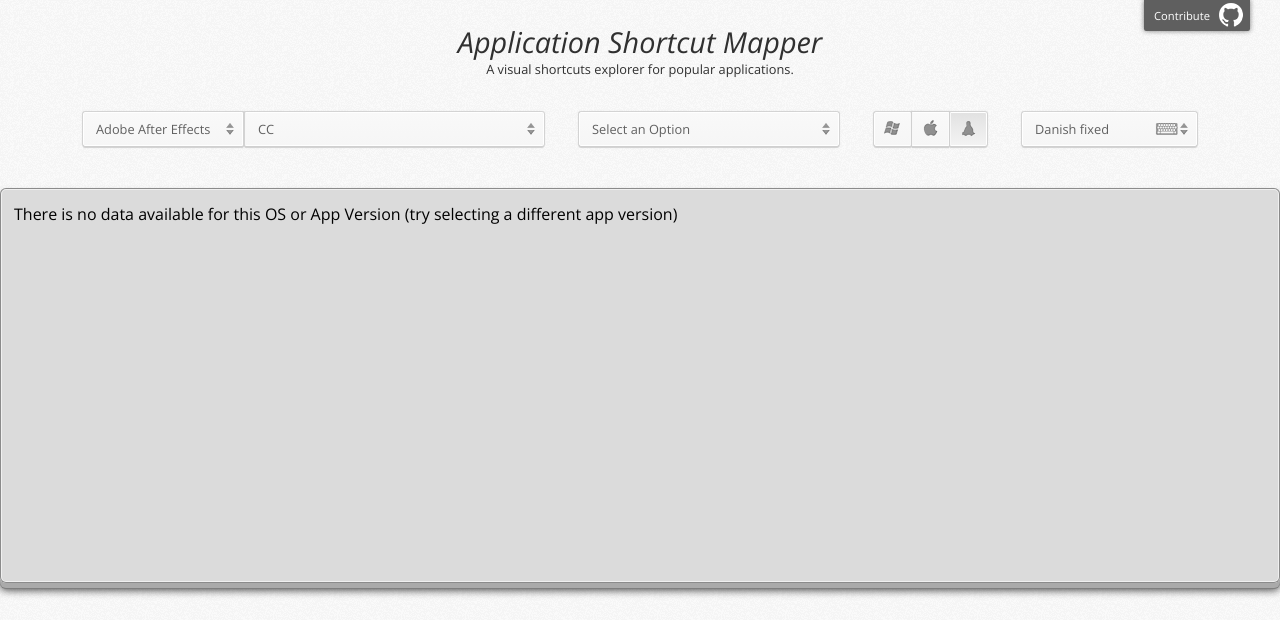
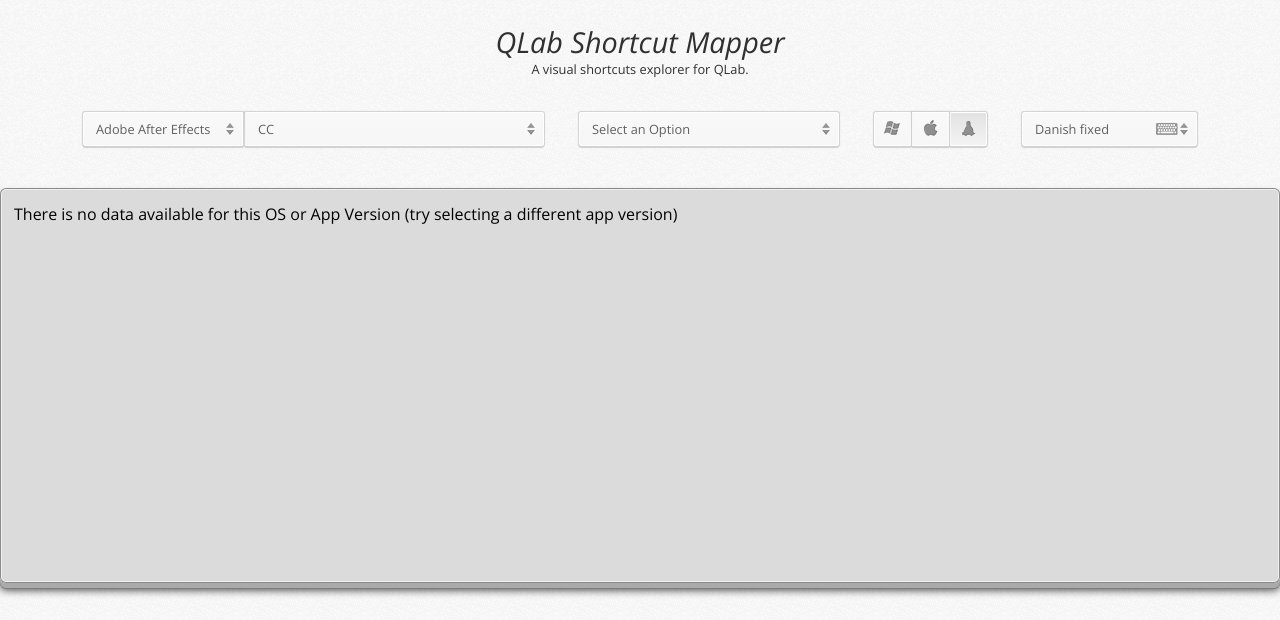
Before and after one commit to BaldrianSector/QLab-ShortcutMapper-master, a plain HTML site: page index.html in a window 1280 px wide. Shown: the top 620 px of the page. Drawn offline with nearby package versions, Linux system fonts and the light colour scheme; no server answers.

Commit message:
Changed metadata and title

```diff
--- a/index.html
+++ b/index.html
@@ -3,12 +3,12 @@
 <head>
     <meta charset="utf-8">
     <meta name="viewport" content="width=1280, initial-scale=1.0">
-    <meta name="description" content="A visual shortcuts explorer for popular applications. Photoshop Shortcuts, Lightroom Shortcuts, Blender Shortcuts, Maya Shortcuts.">
-    <meta name="author" content="Waldo Bronchart">
+    <meta name="description" content="A visual shortcuts explorer for QLab.">
+    <meta name="author" content="Baldrian Sector">
     <meta property="og:image" content="content/images/screenshot.jpg" />
     <link rel="shortcut icon" href="content/images/favicon.ico">
 
-    <title>ShortcutMapper - Keyboard Shortcuts for Popular Apps</title>
+    <title>ShortcutMapper - Keyboard Shortcuts for QLab</title>
 
     <link href="content/stylesheets/style.css" rel="stylesheet">
 
@@ -42,16 +42,8 @@
 <body>
     <div id="mainwrap">
         <header>
-            <h1>Application Shortcut Mapper</h1>
-            <p>A visual shortcuts explorer for popular applications.</p>
-
-            <div id="banners">
-                <ul>
-                    <li class="github">
-                        <a href="https://github.com/waldobronchart/ShortcutMapper">Contribute <span class="icon"></span></a>
-                    </li>
-                </ul>
-            </div>
+            <h1>QLab Shortcut Mapper</h1>
+            <p>A visual shortcuts explorer for QLab.</p>
 
             <nav>
                 <div class="inputgroup">
```
